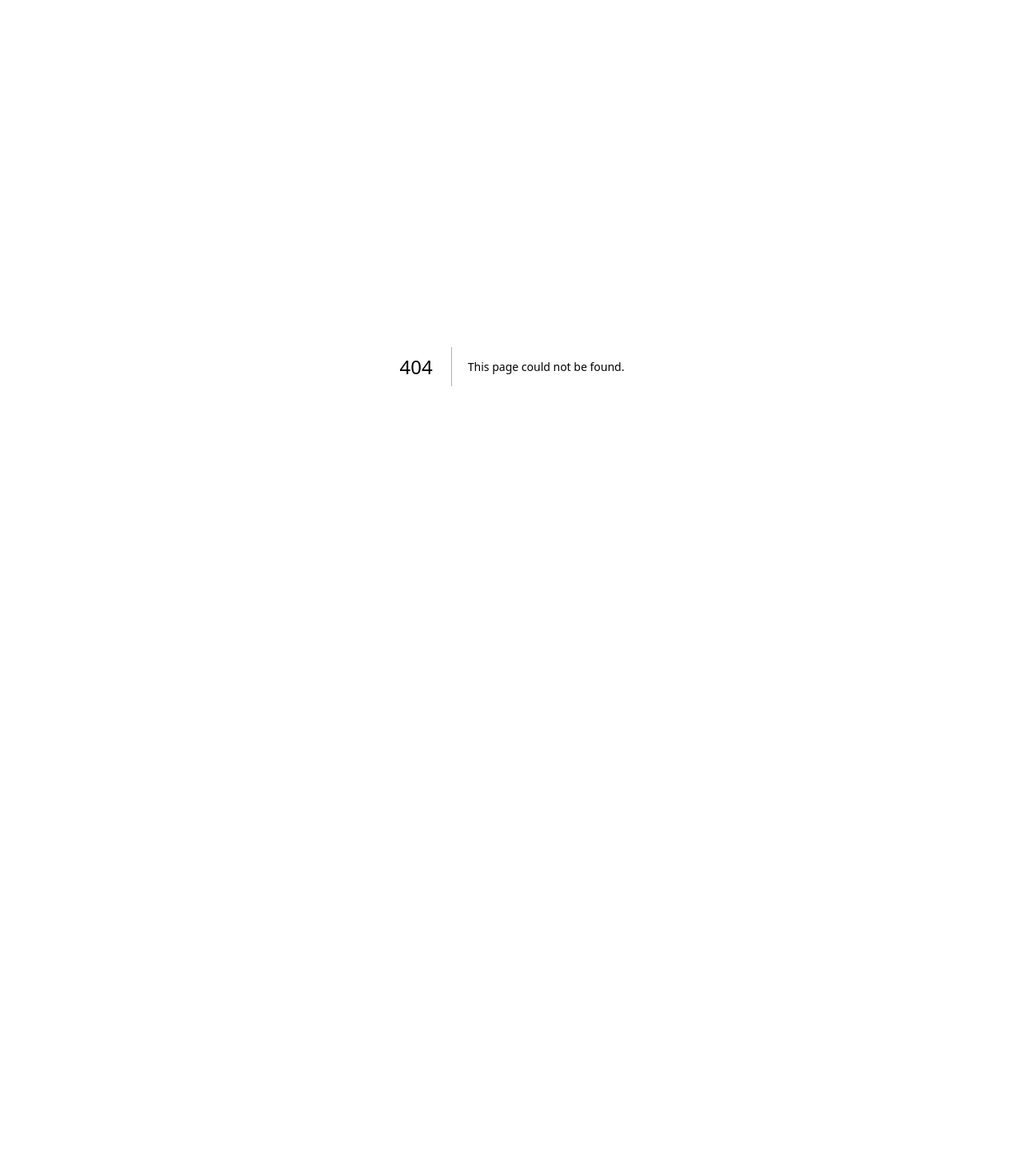
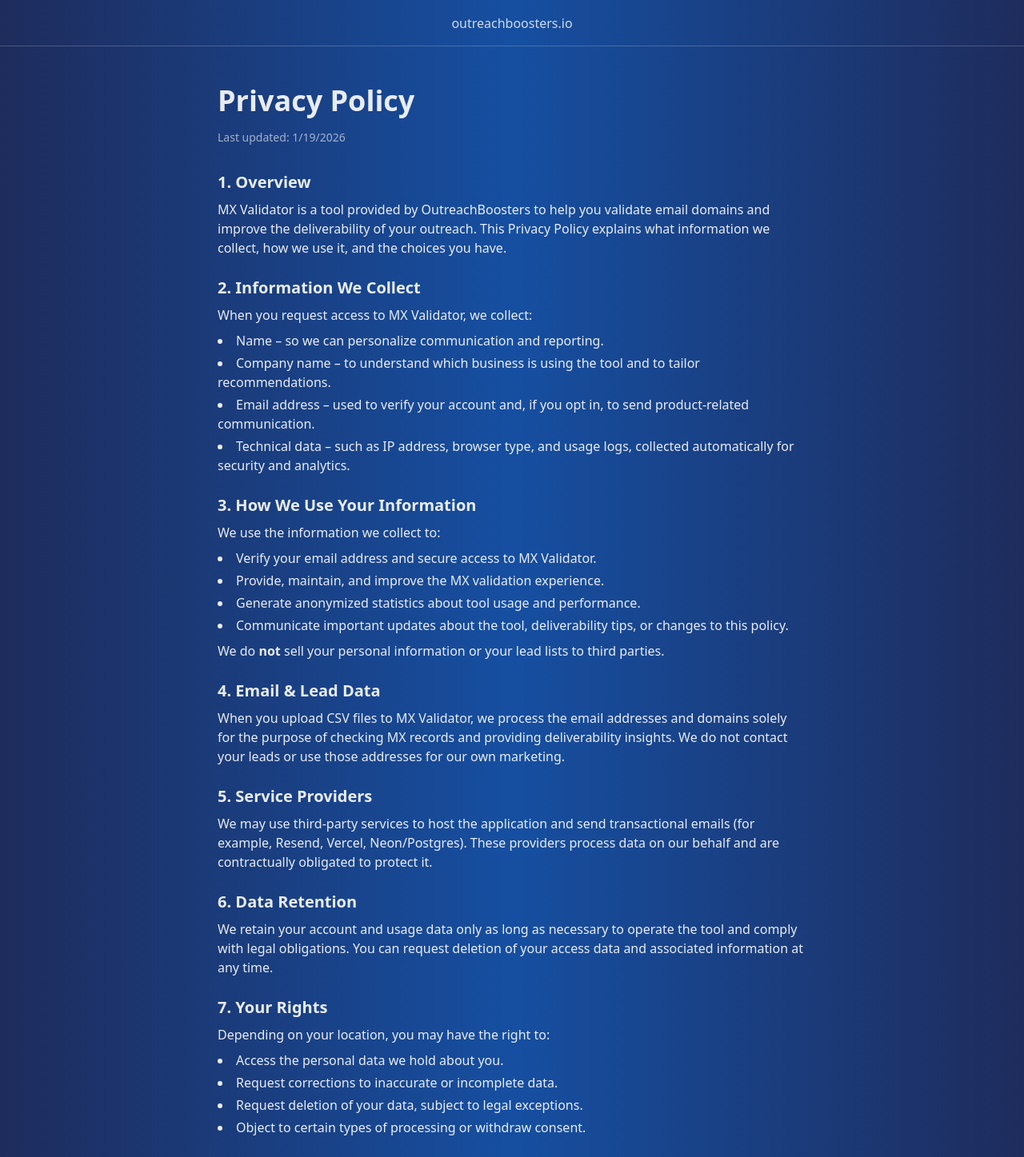
Before and after one commit to AfaqAhmd/MX-Validator-obs, a Next.js app: page /privacy in a window 1280 px wide. Before the commit this address had no page. Shown: the part 103-1550 px from the top of the page at 80% size. Before the commit the page ends 1054 px from the top, so only its background shows below. Built offline with nearby package versions, Linux system fonts and the light colour scheme.

Commit message:
some change

```diff
--- a/app/page.tsx
+++ b/app/page.tsx
@@ -1,6 +1,7 @@
 'use client';
 
 import { useState, useEffect } from 'react';
+import Link from 'next/link';
 import UploadForm from '@/components/upload-form';
 import { Card, CardContent, CardDescription, CardHeader, CardTitle } from '@/components/ui/card';
 import {
@@ -41,6 +42,7 @@
   const [gateSubmitting, setGateSubmitting] = useState(false);
   const [gateError, setGateError] = useState<string | null>(null);
   const [emailSent, setEmailSent] = useState(false);
+  const [acceptedPrivacy, setAcceptedPrivacy] = useState(false);
 
   // Check if user is verified on mount
   useEffect(() => {
@@ -134,6 +136,11 @@
 
     if (!gateName.trim() || !gateCompany.trim() || !gateEmail.trim()) {
       setGateError('Please fill in all fields.');
+      return;
+    }
+
+    if (!acceptedPrivacy) {
+      setGateError('Please agree to the Privacy Policy to continue.');
       return;
     }
 
@@ -235,6 +242,23 @@
                     />
                   </div>
 
+                  <div className="flex items-start gap-2 pt-1">
+                    <input
+                      id="gate-privacy"
+                      type="checkbox"
+                      className="mt-1 h-4 w-4 rounded border border-white/40 bg-transparent"
+                      checked={acceptedPrivacy}
+                      onChange={(e) => setAcceptedPrivacy(e.target.checked)}
+                    />
+                    <label htmlFor="gate-privacy" className="text-xs text-white/80 text-left select-none">
+                      I agree to the{' '}
+                      <Link href="/privacy" className="text-primary underline hover:text-primary/80">
+                        Privacy Policy
+                      </Link>
+                      .
+                    </label>
+                  </div>
+
                   {gateError && (
                     <div className="flex items-start gap-2 rounded-md border border-red-500/60 bg-red-500/10 px-3 py-2 text-sm text-red-200">
                       <AlertCircle className="h-4 w-4 mt-0.5" />
@@ -250,9 +274,7 @@
                     {gateSubmitting ? 'Sending verification email...' : 'Send Verification Email'}
                   </Button>
 
-                  <p className="text-[11px] text-center text-white/50 mt-1">
-                    We only use this information to provide insights and improve your MX validation experience.
-                  </p>
+
                 </form>
               </>
             ) : (
--- /dev/null
+++ b/app/privacy/page.tsx
@@ -0,0 +1,141 @@
+import type { Metadata } from 'next';
+
+export const metadata: Metadata = {
+  title: 'Privacy Policy | MX Validator',
+  description: 'Privacy policy for the MX Validator lead verification tool.',
+};
+
+export default function PrivacyPage() {
+  return (
+    <div className="container max-w-3xl mx-auto px-4 py-12 text-white/90">
+      <h1 className="text-3xl md:text-4xl font-extrabold mb-4">Privacy Policy</h1>
+      <p className="text-sm text-white/60 mb-8">
+        Last updated: {new Date().toLocaleDateString()}
+      </p>
+
+      <div className="space-y-6 text-sm md:text-base leading-relaxed">
+        <section>
+          <h2 className="text-xl font-semibold mb-2">1. Overview</h2>
+          <p>
+            MX Validator is a tool provided by OutreachBoosters to help you validate email
+            domains and improve the deliverability of your outreach. This Privacy Policy
+            explains what information we collect, how we use it, and the choices you have.
+          </p>
+        </section>
+
+        <section>
+          <h2 className="text-xl font-semibold mb-2">2. Information We Collect</h2>
+          <p className="mb-2">When you request access to MX Validator, we collect:</p>
+          <ul className="list-disc list-inside space-y-1">
+            <li>
+              <span className="font-medium">Name</span> – so we can personalize communication
+              and reporting.
+            </li>
+            <li>
+              <span className="font-medium">Company name</span> – to understand which business
+              is using the tool and to tailor recommendations.
+            </li>
+            <li>
+              <span className="font-medium">Email address</span> – used to verify your account
+              and, if you opt in, to send product-related communication.
+            </li>
+            <li>
+              <span className="font-medium">Technical data</span> – such as IP address, browser
+              type, and usage logs, collected automatically for security and analytics.
+            </li>
+          </ul>
+        </section>
+
+        <section>
+          <h2 className="text-xl font-semibold mb-2">3. How We Use Your Information</h2>
+          <p className="mb-2">We use the information we collect to:</p>
+          <ul className="list-disc list-inside space-y-1">
+            <li>Verify your email address and secure access to MX Validator.</li>
+            <li>Provide, maintain, and improve the MX validation experience.</li>
+            <li>Generate anonymized statistics about tool usage and performance.</li>
+            <li>
+              Communicate important updates about the tool, deliverability tips, or changes to
+              this policy.
+            </li>
+          </ul>
+          <p className="mt-2">
+            We do <span className="font-semibold">not</span> sell your personal information or
+            your lead lists to third parties.
+          </p>
+        </section>
+
+        <section>
+          <h2 className="text-xl font-semibold mb-2">4. Email & Lead Data</h2>
+          <p>
+            When you upload CSV files to MX Validator, we process the email addresses and
+            domains solely for the purpose of checking MX records and providing deliverability
+            insights. We do not contact your leads or use those addresses for our own
+            marketing.
+          </p>
+        </section>
+
+        <section>
+          <h2 className="text-xl font-semibold mb-2">5. Service Providers</h2>
+          <p className="mb-2">
+            We may use third-party services to host the application and send transactional
+            emails (for example, Resend, Vercel, Neon/Postgres). These providers process data
+            on our behalf and are contractually obligated to protect it.
+          </p>
+        </section>
+
+        <section>
+          <h2 className="text-xl font-semibold mb-2">6. Data Retention</h2>
+          <p>
+            We retain your account and usage data only as long as necessary to operate the tool
+            and comply with legal obligations. You can request deletion of your access data and
+            associated information at any time.
+          </p>
+        </section>
+
+        <section>
+          <h2 className="text-xl font-semibold mb-2">7. Your Rights</h2>
+          <p className="mb-2">Depending on your location, you may have the right to:</p>
+          <ul className="list-disc list-inside space-y-1">
+            <li>Access the personal data we hold about you.</li>
+            <li>Request corrections to inaccurate or incomplete data.</li>
+            <li>Request deletion of your data, subject to legal exceptions.</li>
+            <li>Object to certain types of processing or withdraw consent.</li>
+          </ul>
+        </section>
+
+        <section>
+          <h2 className="text-xl font-semibold mb-2">8. Security</h2>
+          <p>
+            We use reasonable technical and organizational measures to protect your data,
+            including encrypted connections (HTTPS) and secure database access. However, no
+            method of transmission over the internet is 100% secure.
+          </p>
+        </section>
+
+        <section>
+          <h2 className="text-xl font-semibold mb-2">9. Changes to This Policy</h2>
+          <p>
+            We may update this Privacy Policy from time to time. When we do, we will update
+            the “Last updated” date at the top of this page. Significant changes may be
+            communicated via email or in-app notifications.
+          </p>
+        </section>
+
+        <section>
+          <h2 className="text-xl font-semibold mb-2">10. Contact Us</h2>
+          <p>
+            If you have any questions about this Privacy Policy or how your data is handled,
+            you can contact us at{' '}
+            <a
+              href="mailto:privacy@outreachboosters.io"
+              className="text-primary underline hover:text-primary/80"
+            >
+              privacy@outreachboosters.io
+            </a>
+            .
+          </p>
+        </section>
+      </div>
+    </div>
+  );
+}
```
